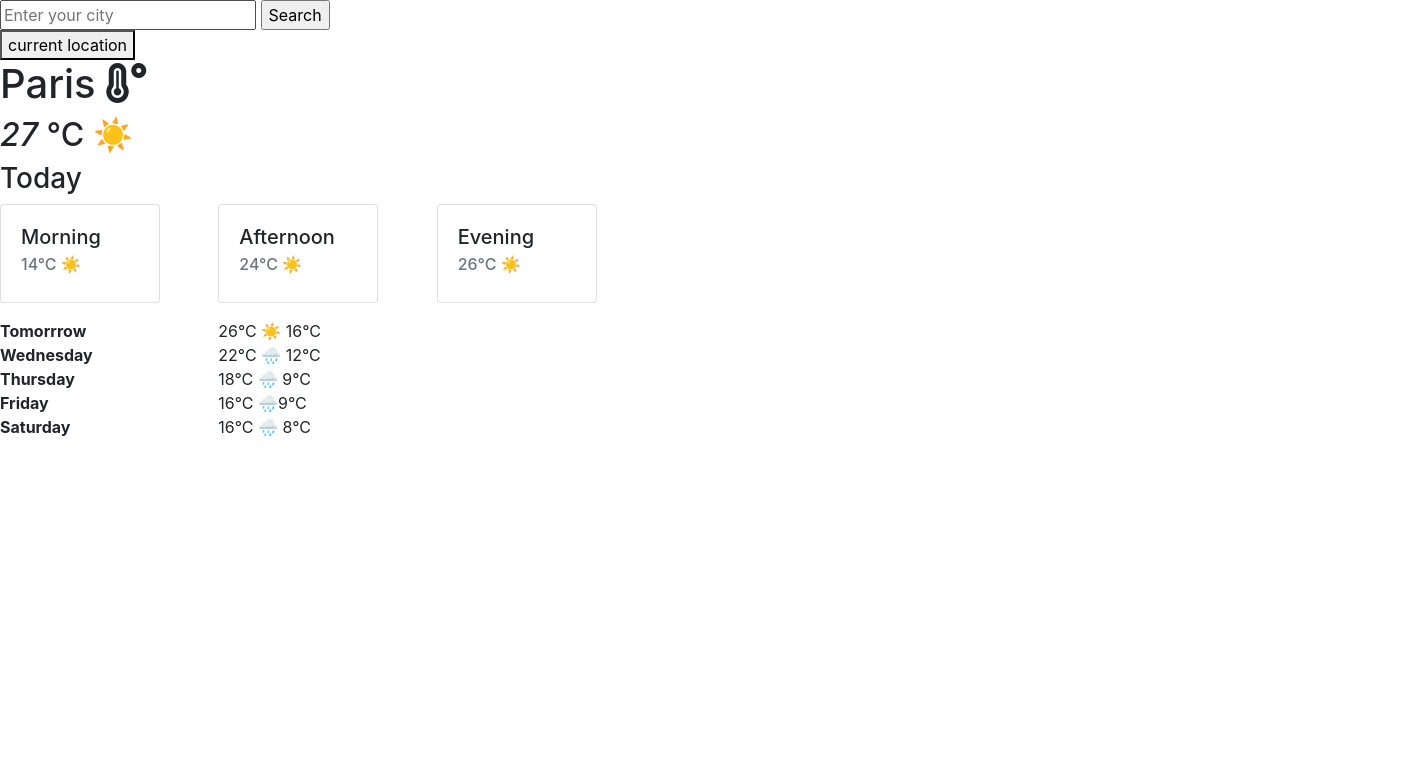
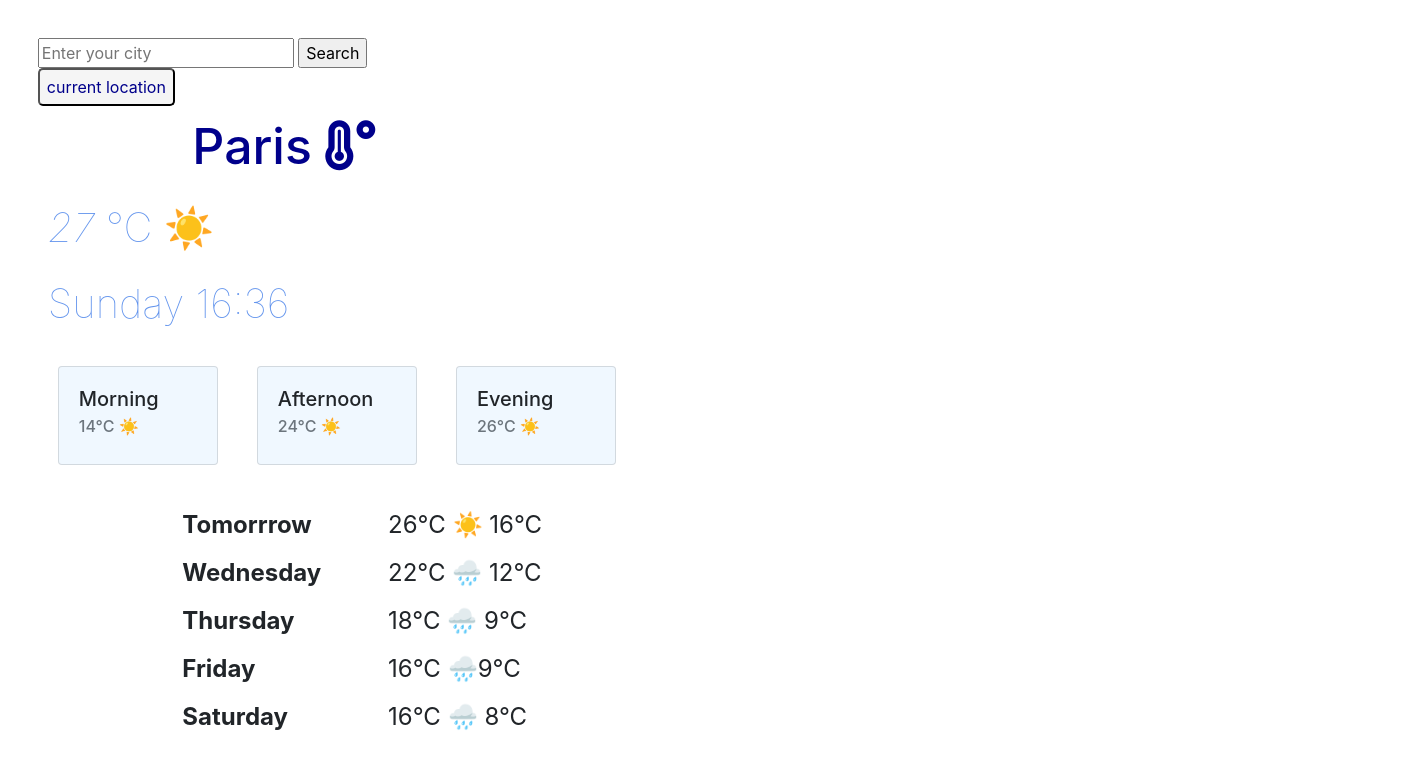
Before and after one commit to nessa700/Weather-project, a plain HTML site: page index.html in a window 1280 px wide. Shown: the whole page, 1402 px wide, since content can reach past the window. Drawn offline with nearby package versions, Linux system fonts and the light colour scheme; files that its build step writes are made by us from their sources; files whose address does not match are found by name; a web font is replaced by a local one.

Commit message:
link java

```diff
--- a/index.html
+++ b/index.html
@@ -87,7 +87,7 @@
     </div>
     </p>
     </div>
-    <script src="src/script.js"> </script>
+    <script src="/Users/vanessaakou/Desktop/Coding/weather-project/script.js"> </script>
 </body>
 
 </html>
--- a/style.css
+++ b/style.css
@@ -0,0 +1,45 @@
+body {
+  margin: 1cm;
+}
+h1 {
+  color: #00008b;
+  font-size: 50px;
+  padding: 10px;
+  position: relative;
+  left: 12%;
+}
+h2,
+h3 {
+  font-weight: 100;
+  font-size: 40px;
+  color: #6495ed;
+  padding: 10px;
+}
+.day {
+  padding: 20px;
+}
+.week {
+  text-align: justify;
+  font-size: 24px;
+  position: relative;
+  left: 12%;
+  line-height: 2;
+}
+.card {
+  background-color: #f0f8ff;
+}
+.value {
+  color: #00008b;
+}
+
+.metric {
+  font-size: 8px;
+}
+
+button {
+  background-color: whitesmoke;
+  color: #00008b;
+  margin: 0 auto;
+  padding: 5px 7px;
+  border-radius: 5px;
+}
```
